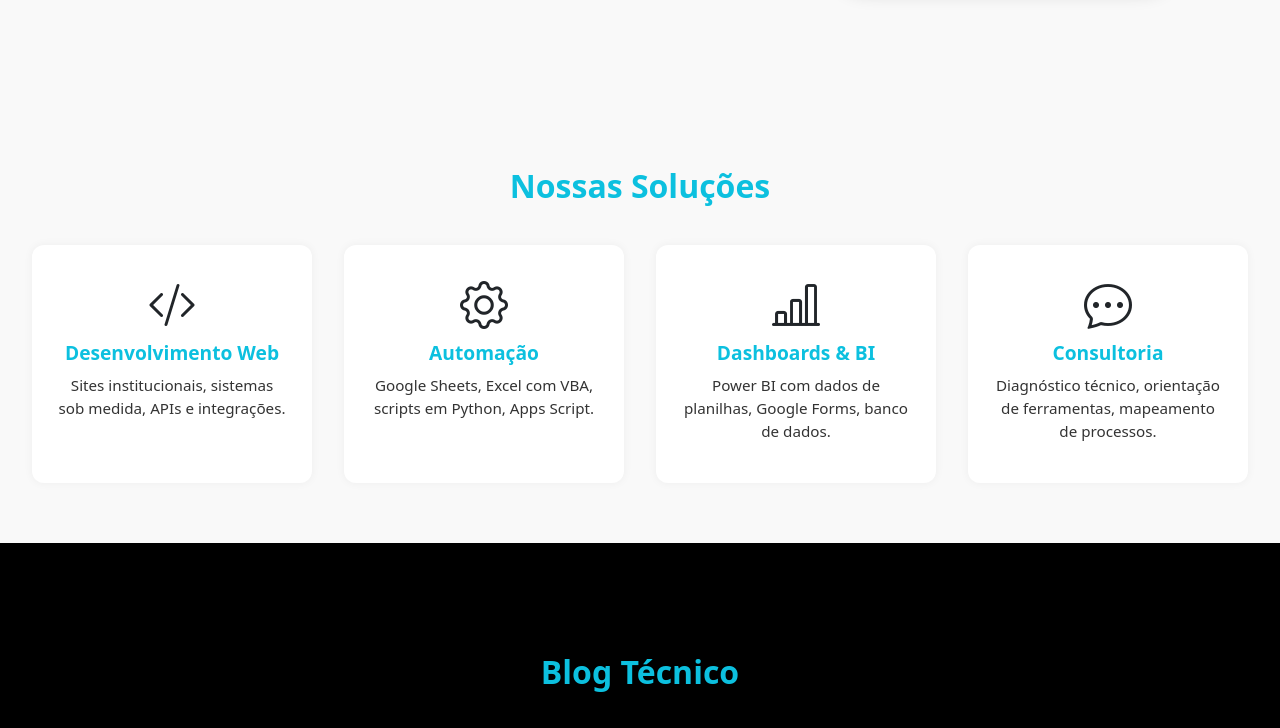
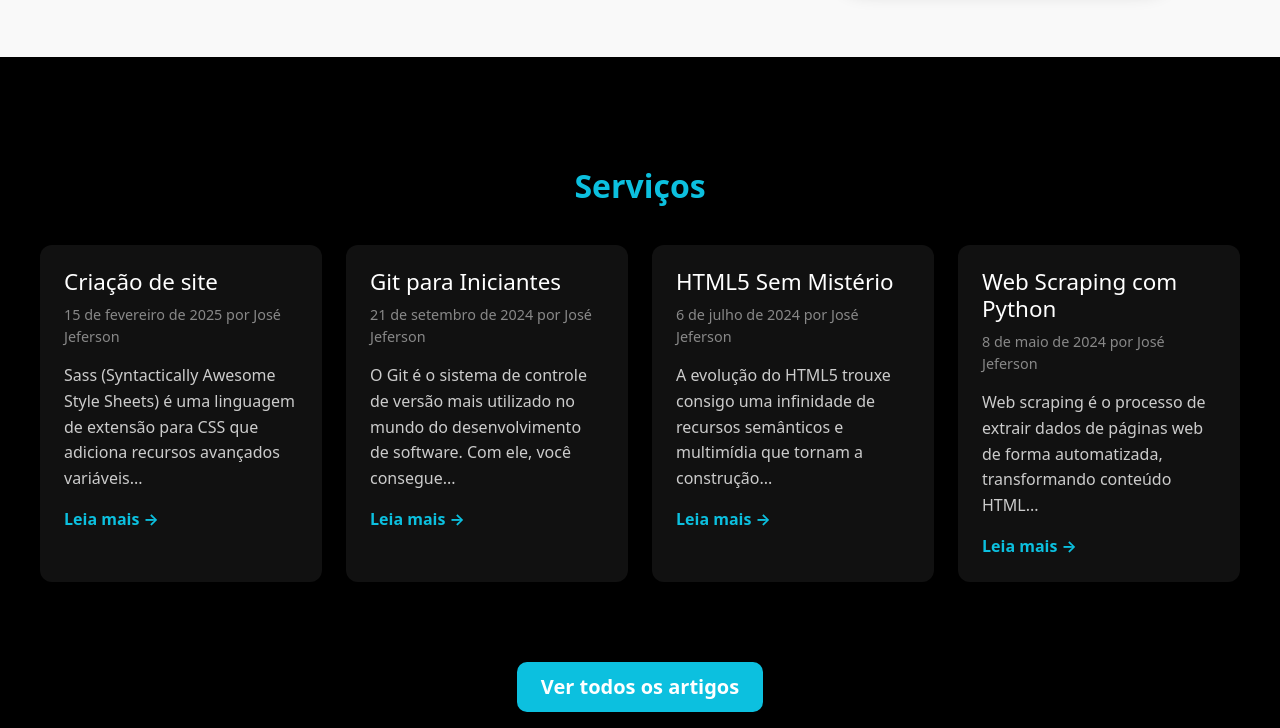
Before and after one commit to JefDant/Dtech_Dev, a plain HTML site: page index.html in a window 1280 px wide. Shown: the part 1148-1876 px from the top of the page. Drawn offline with nearby package versions, Linux system fonts and the light colour scheme.

Commit message:
ajustes e inicio da section de serviço

```diff
--- a/index.html
+++ b/index.html
@@ -93,6 +93,76 @@
             <div class="sobre__imagem">
                 <img src="./img/sobre.jpg" alt="Fundador da DTech Developer" loading="lazy" />
             </div>
+            </div>
+        </div>
+    </section>
+        <section class="blog posts" id="blog">
+        <div class="padding_top">
+            <h2>Serviços</h2>
+            <div class="blog__posts posts-grid">
+                <article class="post-card">
+                <header class="post-card__header">
+                    <h3 class="post-card__title">Criação de site</h3>
+                    <div class="post-card__meta">
+                    <time datetime="2025-06-08">15 de fevereiro de 2025</time>
+                    <span>por José Jeferson</span>
+                    </div>
+                </header>
+                <div class="post-card__content">
+                    <p>Sass (Syntactically Awesome Style Sheets) é uma linguagem de extensão para CSS que adiciona recursos avançados variáveis...</p>
+                </div>
+                <footer class="post-card__footer">
+                    <a href="./artigos/art-sass-como-css.html" class="post-card__read-more">Leia mais →</a>
+                </footer>
+                </article>
+                <article class="post-card">
+                <header class="post-card__header">
+                    <h3 class="post-card__title">Git para Iniciantes</h3>
+                    <div class="post-card__meta">
+                    <time datetime="2025-06-08">21 de setembro de 2024</time>
+                    <span>por José Jeferson</span>
+                    </div>
+                </header>
+                <div class="post-card__content">
+                    <p>O Git é o sistema de controle de versão mais utilizado no mundo do desenvolvimento de software. Com ele, você consegue...</p>
+                </div>
+                <footer class="post-card__footer">
+                    <a href="./artigos/art-git-para-iniciantes.html" class="post-card__read-more">Leia mais →</a>
+                </footer>
+                </article>
+                <article class="post-card">
+                <header class="post-card__header">
+                    <h3 class="post-card__title">HTML5 Sem Mistério</h3>
+                    <div class="post-card__meta">
+                    <time datetime="2025-06-08">6 de julho de 2024</time>
+                    <span>por José Jeferson</span>
+                    </div>
+                </header>
+                <div class="post-card__content">
+                    <p>A evolução do HTML5 trouxe consigo uma infinidade de recursos semânticos e multimídia que tornam a construção...</p>
+                </div>
+                <footer class="post-card__footer">
+                    <a href="./artigos/art-html5-sem-misterio.html" class="post-card__read-more">Leia mais →</a>
+                </footer>
+                </article>
+                <article class="post-card">
+                <header class="post-card__header">
+                    <h3 class="post-card__title">Web Scraping com Python</h3>
+                    <div class="post-card__meta">
+                    <time datetime="2025-06-08">8 de maio de 2024</time>
+                    <span>por José Jeferson</span>
+                    </div>
+                </header>
+                <div class="post-card__content">
+                    <p>Web scraping é o processo de extrair dados de páginas web de forma automatizada, transformando conteúdo HTML...</p>
+                </div>
+                <footer class="post-card__footer">
+                    <a href="./artigos/art-web-scraping.html" class="post-card__read-more">Leia mais →</a>
+                </footer>
+                </article>
+            </div>
+            <div class="blog__botao">
+                <a href="./blog.html" class="posts__see-all">Ver todos os artigos</a>
             </div>
         </div>
     </section>
@@ -217,9 +287,9 @@
                 </form>
                 <div class="contato-info">
                     <h3>Informações da Empresa</h3>
-                    <p><strong>Nome: </strong>Dtech Desenvolvimento de Soluções Digitais LTDA</p>
-                    <p><strong>CNPJ: </strong>12.345.678/0001-90</p>
-                    <p><strong>Cidade: </strong>Aracaju - SE</p>
+                    <p><strong>Nome: </strong>Dtech Desenvolvimento de Softwares Ltda</p>
+                    <p><strong>CNPJ: </strong>61.252.686/0001-00</p>
+                    <p><strong>Cidade: </strong>São Paulo - SP</p>
                     <h3 class="espaco_top">Administrador</h3>
                     <p><strong>Nome: </strong>José Jeferson Dantas de Meneses Júnior</p>
                     <p><strong>Graduação: </strong>Analise e Desenvolvimento de Sistemas</p>
```
